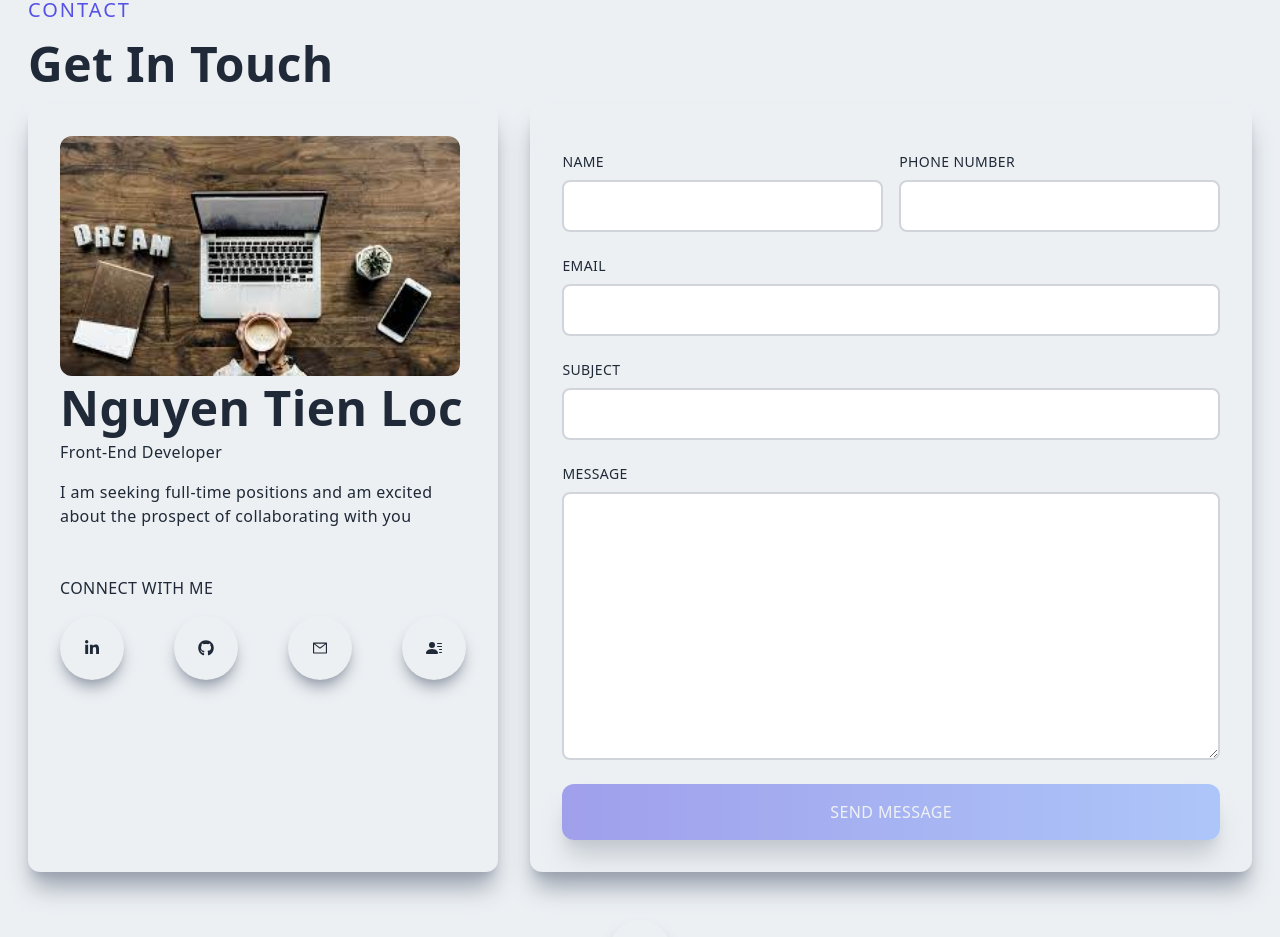
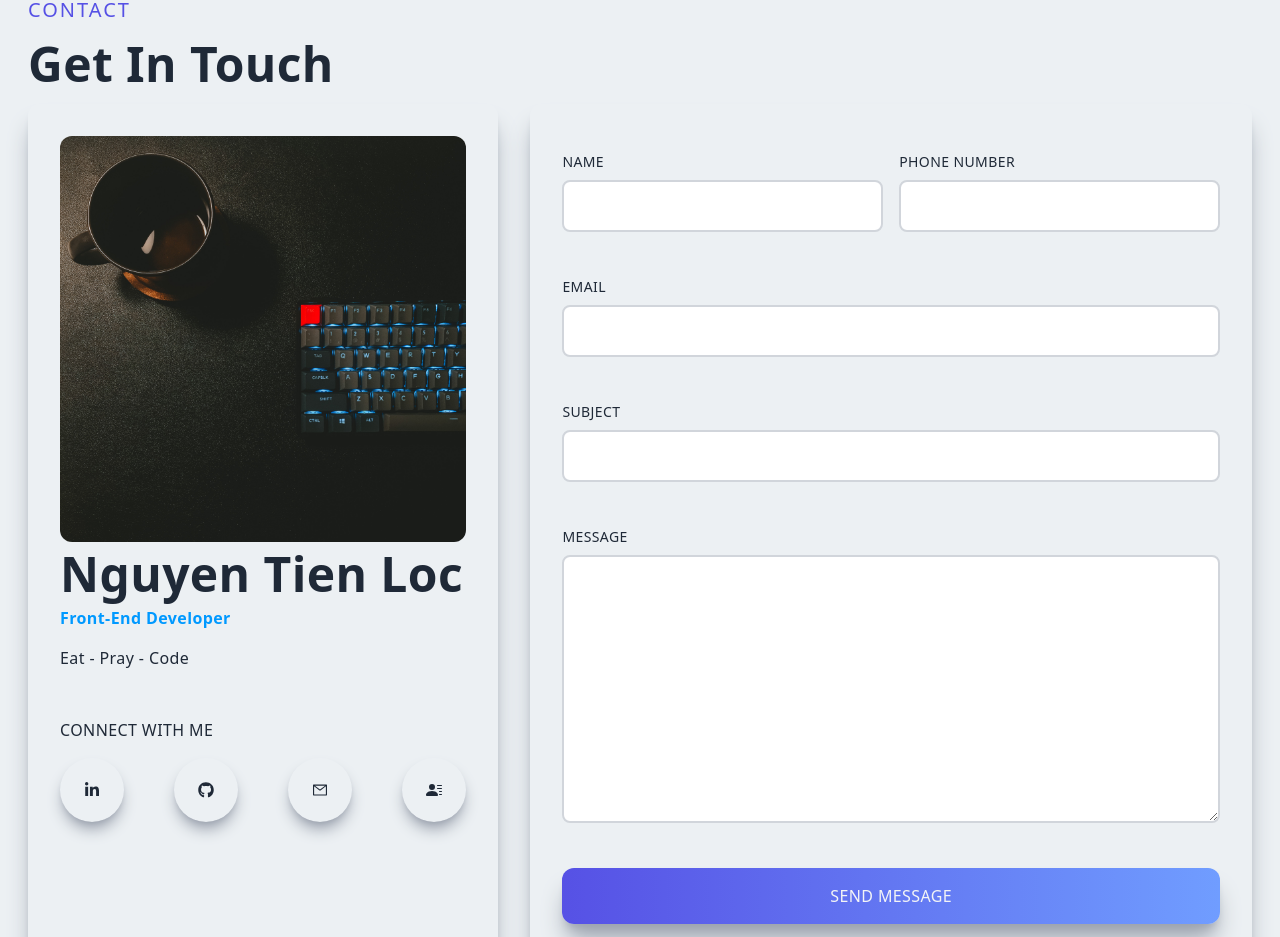
Before and after one commit to thisLocnt/portfolio, a Next.js app: page / in a window 1280 px wide. Shown: the part 3860-4797 px from the top of the page. Built offline with nearby package versions, Linux system fonts and the light colour scheme.

Commit message:
update Contact page cho phép nhập điền Form, gửi Form tới mail cá nhân ---fix bug css style

```diff
--- a/components/Contact.tsx
+++ b/components/Contact.tsx
@@ -8,8 +8,48 @@ import { JOB_TITLE, FULL_NAME } from '../utils/constants'
 import { HiOutlineChevronDoubleUp } from 'react-icons/hi';
 import { Tooltip } from '@material-tailwind/react'
 import { ContactInfo } from '../models/contact.model';
+import axios from 'axios';
+import { useForm } from 'react-hook-form';
+import { yupResolver } from '@hookform/resolvers/yup';
+import { ToastContainer, toast } from 'react-toastify';
+import * as yup from 'yup';
+import { ERR_MSG } from '../utils/constants'
+import 'react-toastify/dist/ReactToastify.css';
+
+const schema = yup.object().shape({
+    name: yup.string().required(ERR_MSG.required).max(50, 'Just accept 50 characters'),
+    phoneNumber: yup.string().required(ERR_MSG.required).matches(/^0[35789]\d{8}$/, 'Phone number is not valid'),
+    email: yup.string().required(ERR_MSG.required).matches(/^[a-zA-Z0-9._%+-]+@[a-zA-Z0-9.-]+\.[a-zA-Z]{2,}$/, 'Email is not valid'),
+    subject: yup.string().required(ERR_MSG.required).max(200, 'Just accept 200 characters'),
+    message: yup.string().required(ERR_MSG.required)
+})
 
 const Contact = () => {
+    const { register, handleSubmit, formState: { errors, isSubmitting } } = useForm<ContactInfo>({
+        defaultValues: {
+            name: '',
+            phoneNumber: '',
+            email: '',
+            subject: '',
+            message: ''
+        },
+        resolver: yupResolver(schema)
+    })
+
+    const onSubmitForm = async (data: ContactInfo) => {
+        try {
+            const resp = await axios.post('/api/contact', data)
+            toast(`😍 I've received your details. I'll respond to to you as soon as possible!`, {
+                type: 'default'
+            })
+        } catch {
+            console.log({ data })
+            toast(`Something was wrong. Please try again later`, {
+                type: 'error'
+            })
+        }
+    }
+
     return (
         <div id='contact' className='w-full lg:h-screen'>
             <div className='max-w-[1240px] m-auto px-2 py-16 w-full '>
@@ -22,27 +62,23 @@ const Contact = () => {
                     <div className='col-span-3 lg:col-span-2 w-full h-full shadow-xl shadow-gray-400 rounded-xl p-4'>
                         <div className='lg:p-4 h-full '>
                             <div>
-                                <Image
-                                    className='rounded-xl hover:scale-105 ease-in duration-300'
-                                    src='/assets/cover02.jpg'
-                                    width='400'
-                                    height='400'
-                                    alt='/'
+                                <img
+                                    className='rounded-xl hover:scale-[1.02] ease-in duration-300 lg:hover:scale-105'
+                                    src="/assets/cover.jpg"
+                                    alt=""
                                 />
                             </div>
                             <div>
                                 <h2 className='py-2'>{FULL_NAME}</h2>
-                                <p>{JOB_TITLE}</p>
-                                <p className='py-4'>
-                                    I am seeking full-time positions and am excited about the prospect of collaborating with you
-                                </p>
+                                <p className='text-[#0099FF] font-bold'>{JOB_TITLE}</p>
+                                <p className='py-4'>Eat - Pray - Code</p>
                             </div>
                             <div>
                                 <p className='uppercase pt-8'>Connect With Me</p>
                                 <div className='flex items-center justify-between py-4'>
                                     <Tooltip content="LinkedIn" placement="bottom" className="text-gray-600">
                                         <a
-                                            href='https://www.linkedin.com/in/ngtienloc1401/'
+                                            href={process.env.LINKEDIN_URL}
                                             target='_blank'
                                             rel='noreferrer'
                                         >
@@ -53,7 +89,7 @@ const Contact = () => {
                                     </Tooltip>
                                     <Tooltip content="Github" placement="bottom" className="text-gray-600">
                                         <a
-                                            href='https://github.com/LOCNg0114'
+                                            href={process.env.GITHUB_URL}
                                             target='_blank'
                                             rel='noreferrer'
                                         >
@@ -62,7 +98,7 @@ const Contact = () => {
                                             </div>
                                         </a>
                                     </Tooltip>
-                                    <Tooltip content="Email: tienloc1401@gmail.com" placement="bottom" className="text-gray-600">
+                                    <Tooltip content="Email" placement="bottom" className="text-gray-600">
                                         <div className='rounded-full shadow-lg shadow-gray-400 p-6 cursor-pointer hover:scale-110 ease-in duration-300'>
                                             <AiOutlineMail />
                                         </div>
@@ -78,39 +114,92 @@ const Contact = () => {
                             </div>
                         </div>
                     </div>
+                    {/* left */}
 
                     {/* right */}
                     <div className='col-span-3 w-full h-auto shadow-xl shadow-gray-400 rounded-xl lg:p-4'>
                         <div className='p-4'>
-                            <form>
+                            <form onSubmit={handleSubmit(onSubmitForm)} >
                                 <div className='grid md:grid-cols-2 gap-4 w-full py-2'>
                                     <div className='flex flex-col'>
                                         <label className='uppercase text-sm py-2'>Name</label>
-                                        <input className='border-2 rounded-lg p-3 flex border-gray-300' type="text" />
+                                        <input
+                                            {...register('name')}
+                                            className={`border-2 rounded-lg p-3 flex border-gray-300 ${errors.name ? 'border-[#ff4135]' : ''}`}
+                                            type="text"
+                                        />
+                                        <div className='h-[21px]'>
+                                            {errors.name &&
+                                                <span className='text-[14px] text-[#ff4135]'>{errors.name.message}</span>
+                                            }
+                                        </div>
                                     </div>
                                     <div className='flex flex-col'>
                                         <label className='uppercase text-sm py-2'>Phone Number</label>
-                                        <input className='border-2 rounded-lg p-3 flex border-gray-300' type="text" />
+                                        <input
+                                            {...register('phoneNumber')}
+                                            className={`border-2 rounded-lg p-3 flex border-gray-300 ${errors.phoneNumber ? 'border-[#ff4135]' : ''}`}
+                                            type="text"
+                                        />
+                                        <div className='h-[21px]'>
+                                            {errors.phoneNumber &&
+                                                <span className='text-[14px] text-[#ff4135]'>{errors.phoneNumber.message}</span>
+                                            }
+                                        </div>
                                     </div>
                                 </div>
                                 <div className='flex flex-col py-2'>
                                     <label className='uppercase text-sm py-2'>Email</label>
-                                    <input className='border-2 rounded-lg p-3 flex border-gray-300' type="email" />
+                                    <input
+                                        {...register('email')}
+                                        className={`border-2 rounded-lg p-3 flex border-gray-300 ${errors.email ? 'border-[#ff4135]' : ''}`}
+                                        type="email"
+                                    />
+                                    <div className='h-[21px]'>
+                                        {errors.email &&
+                                            <span className='text-[14px] text-[#ff4135]'>{errors.email.message}</span>
+                                        }
+                                    </div>
                                 </div>
                                 <div className='flex flex-col py-2'>
                                     <label className='uppercase text-sm py-2'>Subject</label>
-                                    <input className='border-2 rounded-lg p-3 flex border-gray-300' type="text" />
+                                    <input
+                                        {...register('subject')}
+                                        className={`border-2 rounded-lg p-3 flex border-gray-300 ${errors.subject ? 'border-[#ff4135]' : ''}`}
+                                        type="text"
+                                    />
+                                    <div className='h-[21px]'>
+                                        {errors.subject &&
+                                            <span className='text-[14px] text-[#ff4135]'>{errors.subject.message}</span>
+                                        }
+                                    </div>
                                 </div>
                                 <div className='flex flex-col py-2'>
                                     <label className='uppercase text-sm py-2'>Message</label>
-                                    <textarea className='border-2 rounded-lg p-3 border-gray-300' rows={10}></textarea>
+                                    <textarea
+                                        {...register('message')}
+                                        className={`border-2 rounded-lg p-3 flex border-gray-300 ${errors.message ? 'border-[#ff4135]' : ''}`}
+                                        rows={10}
+                                    >
+                                    </textarea>
+                                    <div className='h-[21px]'>
+                                        {errors.message &&
+                                            <span className='text-[14px] text-[#ff4135]'>{errors.message.message}</span>
+                                        }
+                                    </div>
                                 </div>
-                                <button type='button' className='w-full p-4 text-gray-100 mt-4 shadow-xl shadow-gray-400 rounded-xl uppercase bg-gradient-to-r from-[#5651e5] to-[#709dff] opacity-50 cursor-not-allowed'>
+                                <button
+                                    type='submit'
+                                    className={`w-full p-4 text-gray-100 mt-4 shadow-xl shadow-gray-400
+                                    rounded-xl uppercase bg-gradient-to-r from-[#5651e5] to-[#709dff]
+                                    ${isSubmitting ? 'opacity-50 cursor-not-allowed' : ''}`}
+                                >
                                     Send Message
                                 </button>
                             </form>
                         </div>
                     </div>
+                    {/* right */}
                 </div>
                 <div className='flex justify-center py-12'>
                     <Link href='/'>
@@ -120,6 +209,18 @@ const Contact = () => {
                     </Link>
                 </div>
             </div>
+            <ToastContainer
+                position='top-right'
+                autoClose={3000}
+                hideProgressBar={false}
+                newestOnTop={false}
+                closeOnClick
+                rtl={false}
+                pauseOnFocusLoss
+                draggable
+                pauseOnHover
+                theme='light'
+            />
         </div>
     )
 }
```
